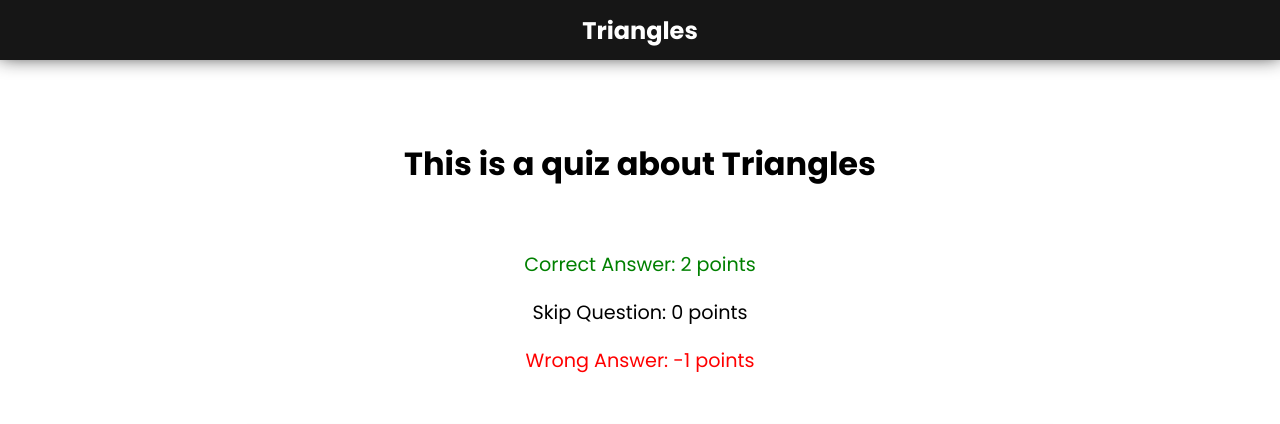
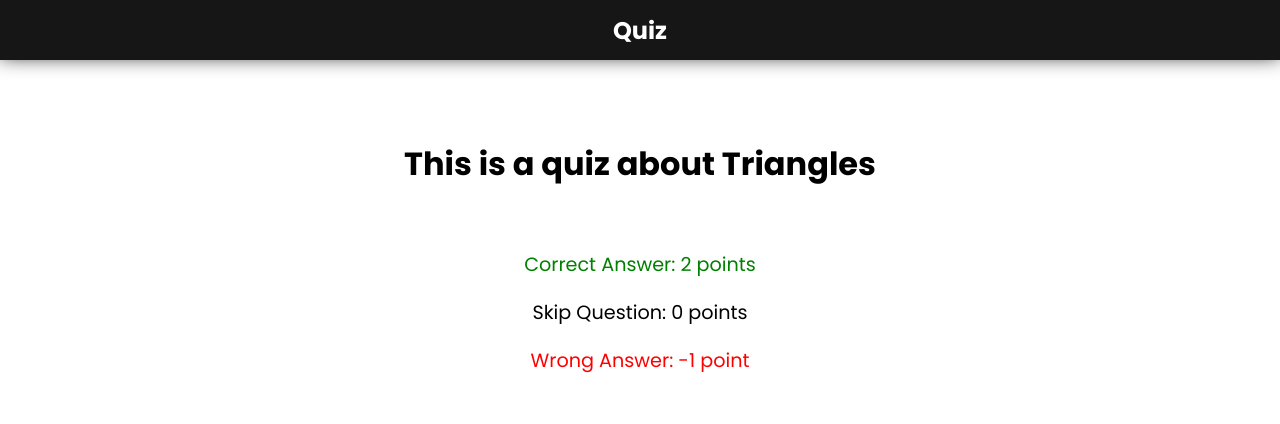
Before and after one commit to ParthParolekar/Know-Your-Triangles, a plain HTML site: page Quiz/quiz.html in a window 1280 px wide. Shown: the top 424 px of the page. Drawn offline with Linux system fonts and the light colour scheme.

Commit message:
Added custom scroll bar

```diff
--- a/Quiz/quiz.html
+++ b/Quiz/quiz.html
@@ -9,7 +9,7 @@
   </head>
   <body>
     <nav class="navbar">
-      <h1 class="title">Triangles</h1>
+      <h1 class="title">Quiz</h1>
     </nav>
 
     <main class="main-quiz">
@@ -26,7 +26,7 @@
         >
         <br />
         <span style="font-weight: 500; font-size: 1.2rem; color: red"
-          >Wrong Answer: -1 points</span
+          >Wrong Answer: -1 point</span
         >
       </header>
 
--- a/style.css
+++ b/style.css
@@ -25,6 +25,8 @@ body {
   align-items: center;
   padding: 10px 0;
   box-shadow: 0px -4px 20px var(--secondary);
+  top: 0px;
+  position: sticky;
 }
 
 .options {
@@ -73,7 +75,26 @@ body {
   border-bottom-right-radius: 20px;
 }
 
-/* quiz */
+/* ScrollBar */
+::-webkit-scrollbar {
+  width: 8px;
+  background: transparent;
+}
+
+::-webkit-scrollbar-track {
+  background: var(--ternary);
+  border: 1px solid var(--secondary);
+  border-radius: 50px;
+}
+
+::-webkit-scrollbar-thumb {
+  background: var(--secondary);
+  height: 1px;
+  border-radius: 50px;
+}
+/* ScrollBar */
+
+/* Quiz Start*/
 .main-quiz {
   display: flex;
   flex-direction: column;
```
